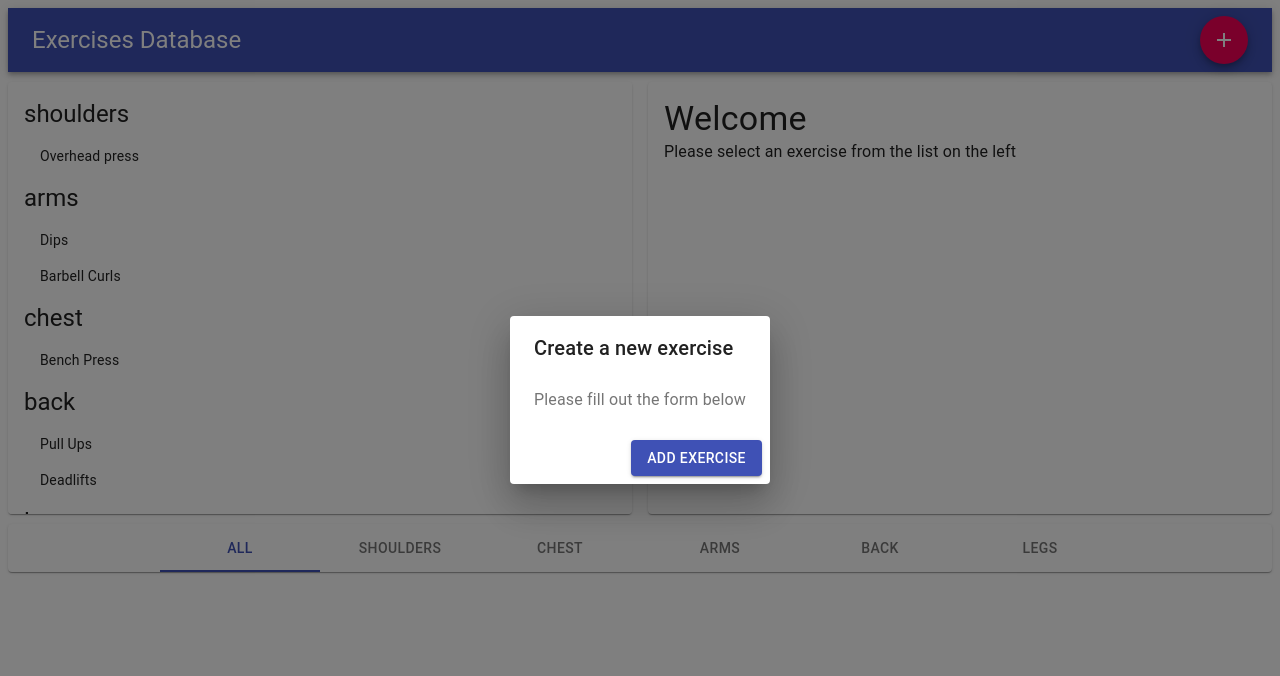
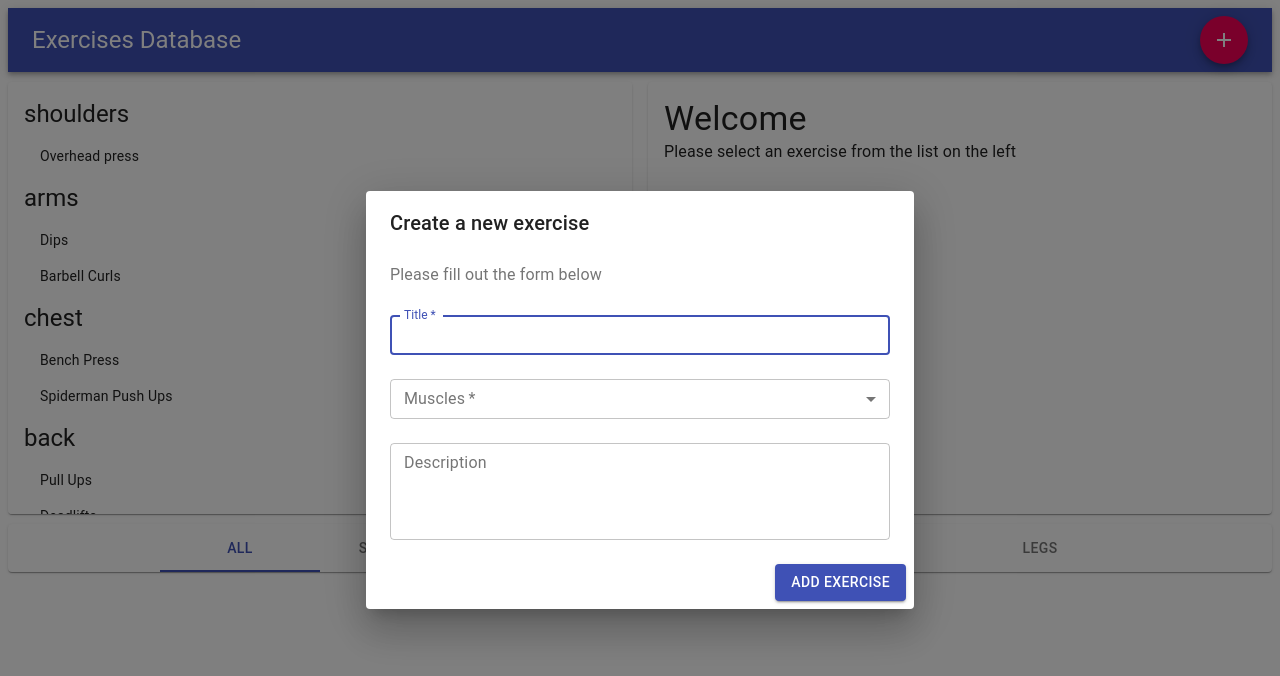
Before and after one commit to seyedjavadseyedi/exercises-app, a React (Create React App) app: page / in a window 1280 px wide. Both pictures are taken after a click on the button 1224 px from the left and 40 px from the top of the page. Shown: the top 676 px of the page. Built offline with nearby package versions, Linux system fonts and the light colour scheme; data requests are answered from the project's data file.

Commit message:
finish addExercise component

```diff
--- a/src/@data/db.json
+++ b/src/@data/db.json
@@ -1,8 +1,12 @@
 {
-    "muscles" : [
-        "shoulders", "chest", "arms", "back", "legs"
+  "muscles": [
+    "shoulders",
+    "chest",
+    "arms",
+    "back",
+    "legs"
   ],
-    "exercises" : [
+  "exercises": [
     {
       "id": "overhead-press",
       "title": "Overhead press",
@@ -44,6 +48,12 @@
       "title": "Squats",
       "description": "Detail exercise squats...",
       "muscles": "legs"
+    },
+    {
+      "id": "spiderman-push-ups",
+      "title": "Spiderman Push Ups",
+      "description": "chest and legs",
+      "muscles": "chest"
     }
   ]
 }
--- a/src/components/addExercise/index.jsx
+++ b/src/components/addExercise/index.jsx
@@ -1,7 +1,12 @@
-import React, { useContext } from 'react'
-import { GlobalContext } from "../../store/GlobalContex";
-import { toggleDialog } from "../../store/actions/GlobalActions";
+import React, { useEffect, useContext } from 'react'
+import { GlobalContext } from '../../store/GlobalContex'
 
+import {
+  toggleDialog,
+  setFormItems,
+  getExercisesByMuscles,
+  addNewExercise,
+} from '../../store/actions/GlobalActions'
 
 import {
   Fab,
@@ -11,17 +16,54 @@ import {
   DialogContent,
   DialogContentText,
   Button,
+  TextField,
+  FormControl,
+  InputLabel,
+  Select,
+  MenuItem,
 } from '@material-ui/core'
+
+import { makeStyles } from '@material-ui/core/styles'
 
 import AddIcon from '@material-ui/icons/Add'
 
+const useStyles = makeStyles((theme) => ({
+  formItem: {
+    width: 500,
+  },
+}))
+
 const AddExercise = () => {
-  const {state: {dialog: {open}}, dispatch} = useContext(GlobalContext)
+  const classes = useStyles()
+  const {
+    state: {
+      dialog: { open },
+       // change muscles name to the category to prevent conflict
+      muscles: categories,
+      newExercise,
+    },
+    dispatch,
+  } = useContext(GlobalContext)
 
+  useEffect(() => {
+    getExercisesByMuscles(dispatch)
+  }, [dispatch, newExercise])
+
+  const handleFormItems = (name) => ({ target: { value } }) => {
+    const newItem = {
+      ...newExercise,
+      [name]: value,
+    }
+    setFormItems(dispatch, newItem)
+  }
 
   return (
     <>
-      <Fab color='secondary' size='medium' onClick={() => toggleDialog(dispatch, open)}>
+      <Fab
+        color='secondary'
+        size='medium'
+        onClick={() => toggleDialog(dispatch, open)}
+      >
         <AddIcon />
       </Fab>
 
@@ -30,10 +72,61 @@ const AddExercise = () => {
 
         <DialogContent>
           <DialogContentText>Please fill out the form below</DialogContentText>
-          <form></form>
+          <form>
+            <TextField
+              variant='outlined'
+              size='small'
+              label='Title'
+              autoFocus
+              required
+              value={newExercise.title}
+              onChange={handleFormItems('title')}
+              className={classes.formItem}
+              margin='normal'
+            />
+            <br />
+            <FormControl
+              variant='outlined'
+              className={classes.formItem}
+              margin='normal'
+              size='small'
+              required
+            >
+              <InputLabel>Muscles</InputLabel>
+              <Select
+                label='Muscles'
+                value={newExercise.muscles}
+                onChange={handleFormItems('muscles')}
+              >
+                {categories.map((category) => (
+                  <MenuItem value={category} key={category}>
+                    {category}
+                  </MenuItem>
+                ))}
+              </Select>
+            </FormControl>
+            <br />
+            <TextField
+              variant='outlined'
+              size='small'
+              label='Description'
+              multiline
+              rows='4'
+              value={newExercise.description}
+              onChange={handleFormItems('description')}
+              className={classes.formItem}
+              margin='normal'
+            />
+          </form>
         </DialogContent>
         <DialogActions>
-          <Button color='primary' variant='contained'>Add Exercise</Button>
+          <Button
+            color='primary'
+            variant='contained'
+            onClick={() => addNewExercise(dispatch, newExercise)}
+          >
+            Add Exercise
+          </Button>
         </DialogActions>
       </Dialog>
     </>
--- a/src/store/actions/GlobalActions.jsx
+++ b/src/store/actions/GlobalActions.jsx
@@ -1,6 +1,13 @@
 import axios from 'axios'
-import { GET_MUSCLES, GET_EXERCISES_BY_MUSCLES, SELECTED_CATEGORY, SELECTED_EXERCISE, TOGGLE_DIALOG } from './types'
-
+import {
+  GET_MUSCLES,
+  GET_EXERCISES_BY_MUSCLES,
+  SELECTED_CATEGORY,
+  SELECTED_EXERCISE,
+  TOGGLE_DIALOG,
+  SET_FORM_ITEMS,
+  ADD_NEW_EXERCISE,
+} from './types'
 
 export const getMuscles = (dispatch) => {
   axios
@@ -45,13 +52,36 @@ export const selectedCategory = (dispatch, categoryItem) => {
 export const selectedExercise = (dispatch, exercise) => {
   dispatch({
     type: SELECTED_EXERCISE,
-    payload: exercise
+    payload: exercise,
   })
 }
 
 export const toggleDialog = (dispatch, open) => {
   dispatch({
     type: TOGGLE_DIALOG,
-    payload: !open
+    payload: !open,
   })
 }
+
+export const setFormItems = (dispatch, newItem) => {
+  dispatch({
+    type: SET_FORM_ITEMS,
+    payload: newItem,
+  })
+}
+
+export const addNewExercise = (dispatch, newExercise) => {
+  const addNewItem = {
+    id: newExercise.title.toLocaleLowerCase().replace(/ /g, '-'),
+    ...newExercise,
+  }
+  axios
+    .post('http://localhost:8000/exercises', addNewItem)
+    .then(() => {
+      dispatch({
+        type: ADD_NEW_EXERCISE,
+        payload: addNewItem,
+      })
+    })
+    .catch((err) => console.log(err))
+}
--- a/src/store/actions/types.jsx
+++ b/src/store/actions/types.jsx
@@ -3,3 +3,5 @@ export const GET_EXERCISES_BY_MUSCLES = 'GET_EXERCISES_BY_MUSCLES'
 export const SELECTED_CATEGORY = 'SELECTED_CATEGORY'
 export const SELECTED_EXERCISE = 'SELECTED_EXERCISE'
 export const TOGGLE_DIALOG = 'TOGGLE_DIALOG'
+export const SET_FORM_ITEMS = 'SET_FORM_ITEMS'
+export const ADD_NEW_EXERCISE = 'ADD_NEW_EXERCISE'
--- a/src/store/reducers/GlobalReducer.jsx
+++ b/src/store/reducers/GlobalReducer.jsx
@@ -3,7 +3,9 @@ import {
   GET_EXERCISES_BY_MUSCLES,
   SELECTED_CATEGORY,
   SELECTED_EXERCISE,
-  TOGGLE_DIALOG
+  TOGGLE_DIALOG,
+  SET_FORM_ITEMS,
+  ADD_NEW_EXERCISE,
 } from '../actions/types'
 
 //initial state
@@ -18,7 +20,12 @@ export const initialState = {
   },
   dialog: {
     open: false,
-  }
+  },
+  newExercise: {
+    title: '',
+    description: '',
+    muscles: '',
+  },
 }
 
 export const GlobalReducer = (state, action) => {
@@ -48,6 +55,26 @@ export const GlobalReducer = (state, action) => {
         ...state,
         dialog: {
           open: action.payload,
+        },
+      }
+    case SET_FORM_ITEMS:
+      return {
+        ...state,
+        newExercise: action.payload,
+      }
+    case ADD_NEW_EXERCISE:
+      return {
+        ...state,
+        newExercise: action.payload,
+        dialog: {
+          open: false,
+        },
+        state: {
+          newExercise: {
+            title: '',
+            description: '',
+            muscles: '',
+          },
         }
       }
     default:
```
Lines whose indentation alone changed are shown as unchanged.
